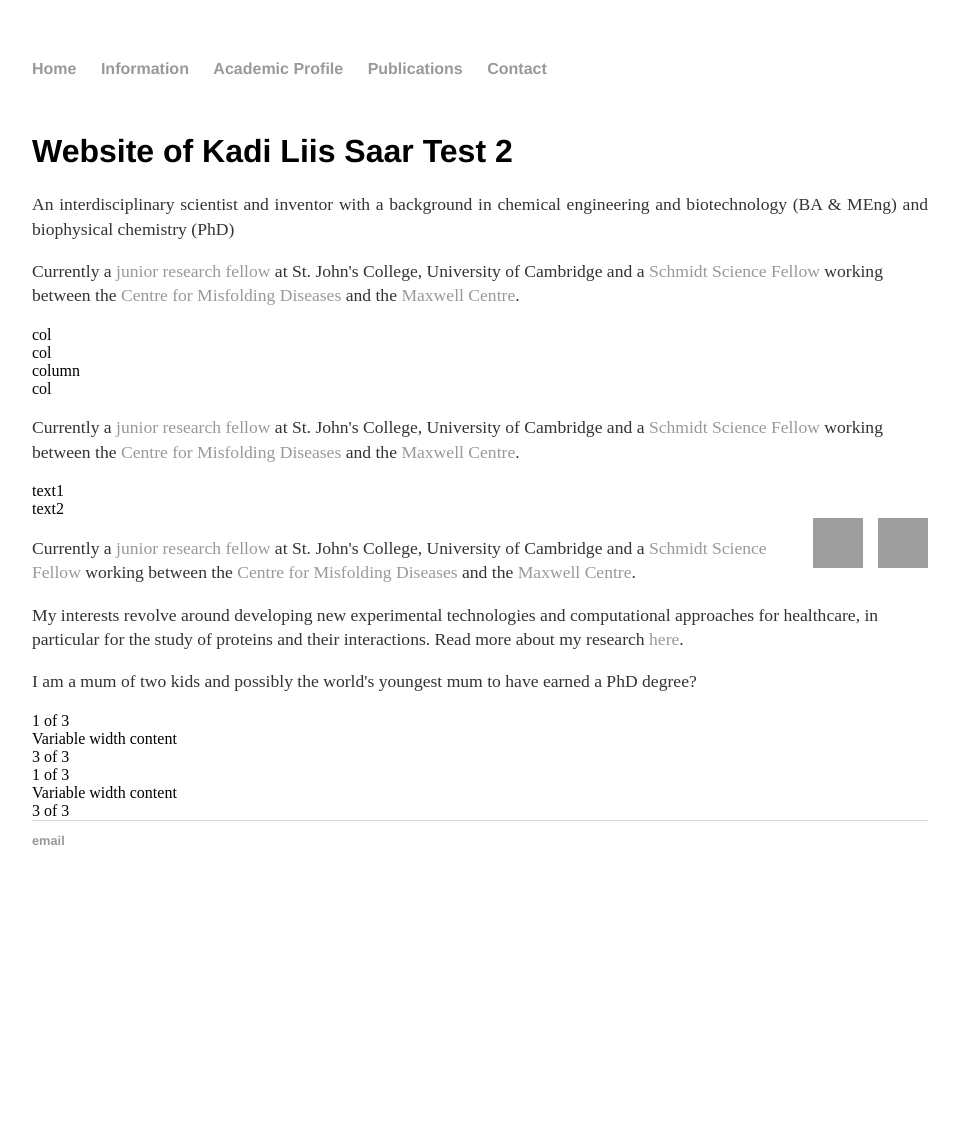
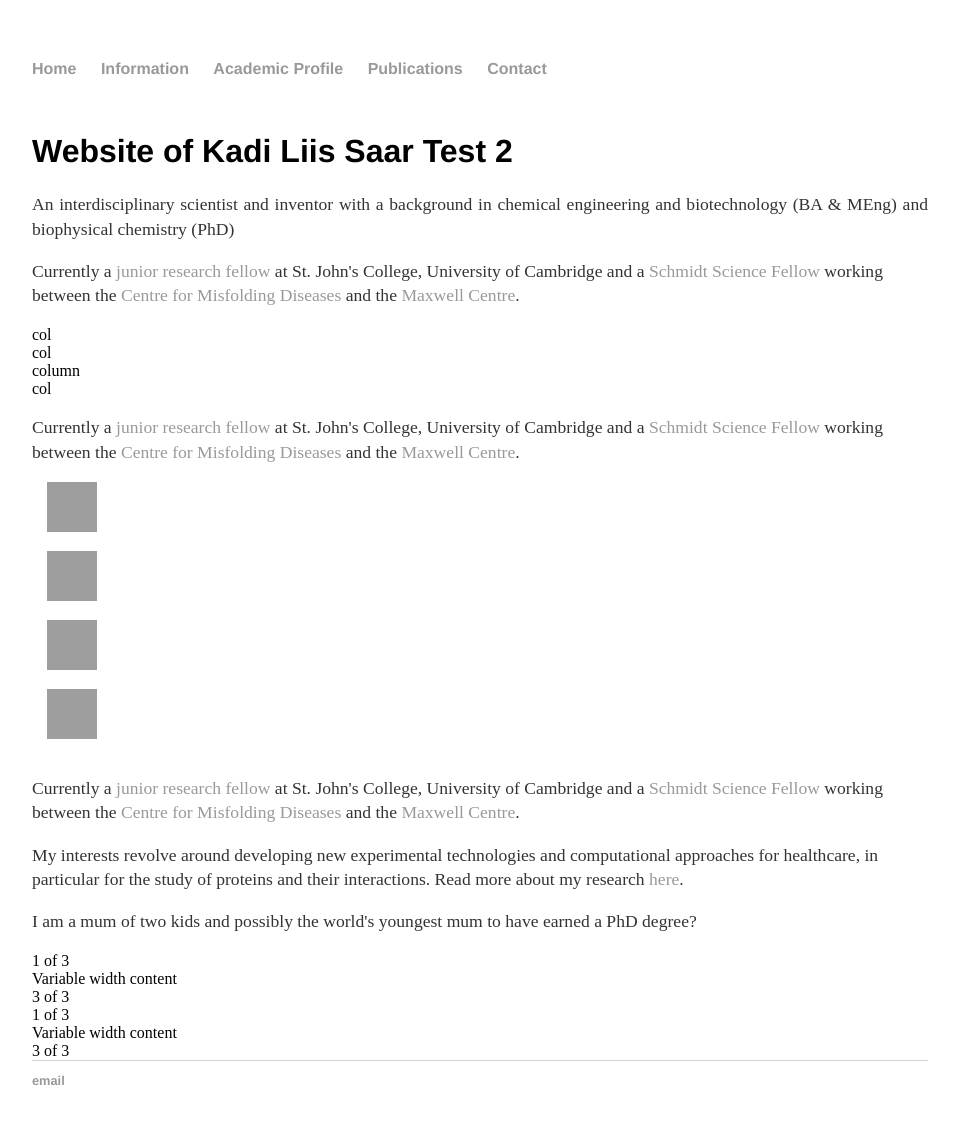
Before and after one commit to kadiliissaar/kadiliissaar.github.io, a Jekyll site: the page built from index.html, in a window 1280 px wide. Shown: the whole page, without its empty margins (160-1119 px from the left). Built offline with Jekyll 4.4.1, drawn with Linux system fonts in a browser that asks for light colours; before the commit the page ends 908 px from its top, so only the background shows below that; grey boxes are pictures that could not be loaded.

Commit message:
Update index.html

```diff
--- a/index.html
+++ b/index.html
@@ -41,12 +41,12 @@ Fellow</a> working between the <a href="https://www.cmd.ch.cam.ac.uk/">Centre fo
 
 <div class="container"
 <div class="row">
-	<div class="col-*-*">text1</div>
-	<div class="col-*-*">text2</div>
+	<div class="col-*-*"><img src="https://github.com/kadiliissaar/kadiliissaar.github.io/raw/master/Photos/Kadi_SSF.jpg" style="width:50px;height:50px;margin-bottom:15px;margin-left:15px" style="width:100%"></div>
+	<div class="col-*-*"><img src="https://github.com/kadiliissaar/kadiliissaar.github.io/raw/master/Photos/Kadi_SSF.jpg" style="width:50px;height:50px;margin-bottom:15px;margin-left:15px" style="width:100%"></div>
 </div>
 <div class="row">
-	<div class="col-*-*"><img src="https://github.com/kadiliissaar/kadiliissaar.github.io/raw/master/Photos/Kadi_SSF.jpg" style="float:right;width:50px;height:50px;margin-bottom:15px;margin-left:15px" style="width:100%"></div>
-	<div class="col-*-*"><img src="https://github.com/kadiliissaar/kadiliissaar.github.io/raw/master/Photos/Kadi_SSF.jpg" style="float:right;width:50px;height:50px;margin-bottom:15px;margin-left:15px" style="width:100%"></div>
+	<div class="col-*-*"><img src="https://github.com/kadiliissaar/kadiliissaar.github.io/raw/master/Photos/Kadi_SSF.jpg" style="width:50px;height:50px;margin-bottom:15px;margin-left:15px" style="width:100%"></div>
+	<div class="col-*-*"><img src="https://github.com/kadiliissaar/kadiliissaar.github.io/raw/master/Photos/Kadi_SSF.jpg" style="width:50px;height:50px;margin-bottom:15px;margin-left:15px" style="width:100%"></div>
 </div>
 </div>
 
```
